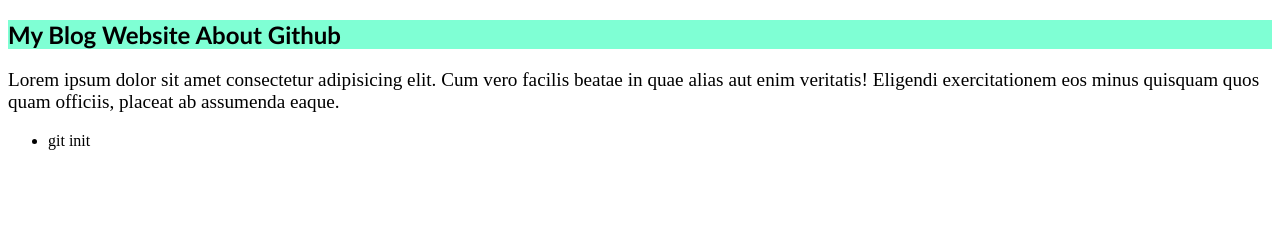
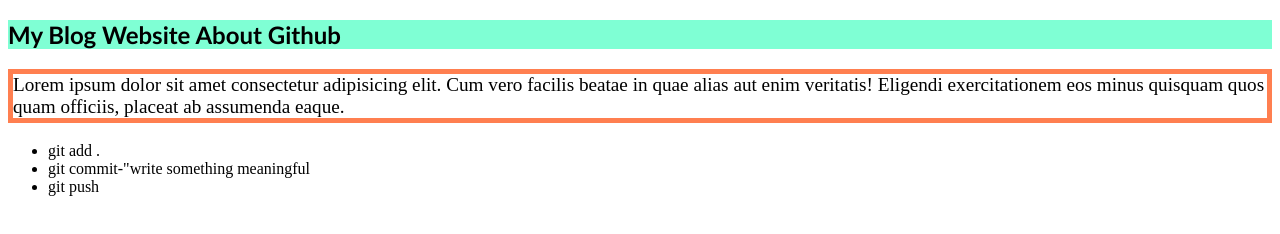
Before and after one commit to HabibRakib/Day-3-Github-Practice, a plain HTML site: page index.html in a window 1280 px wide. Drawn offline with Linux system fonts and the light colour scheme.

Commit message:
adding boarder

```diff
--- a/index.html
+++ b/index.html
@@ -10,7 +10,9 @@
     <h2>My Blog Website About Github</h2>
     <p>Lorem ipsum dolor sit amet consectetur adipisicing elit. Cum vero facilis beatae in quae alias aut enim veritatis! Eligendi exercitationem eos minus quisquam quos quam officiis, placeat ab assumenda eaque.</p>
     <ul>
-        <li> git init</li>
+        <li>git add .</li>
+        <li>git commit-"write something meaningful</li>
+        <li>git push</li>
     </ul>
 </body>
 </html>
--- a/style.css
+++ b/style.css
@@ -4,4 +4,6 @@
 }
 p{
     font-size: larger;
+    border: 5px solid coral;
+
 }
```
